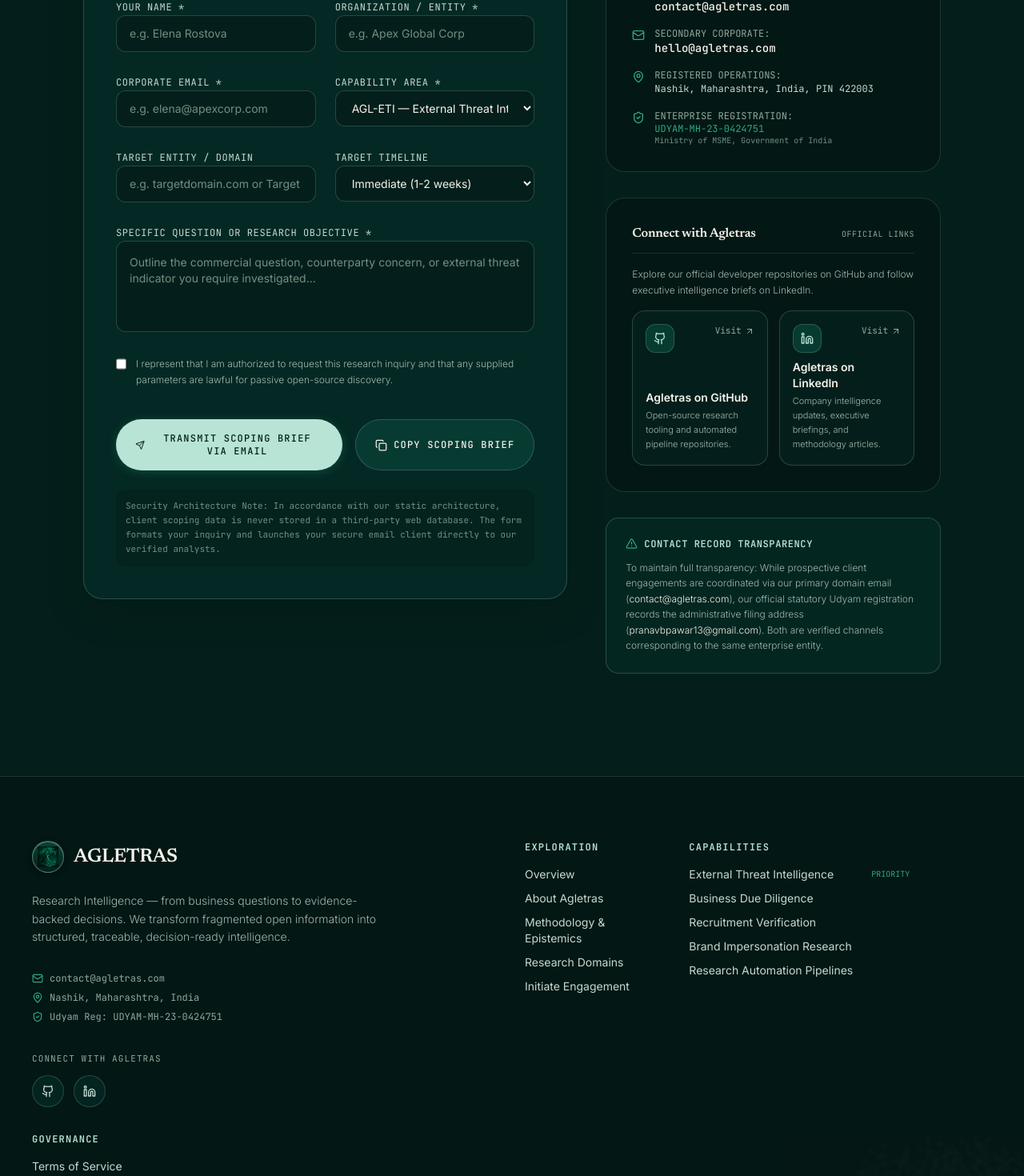
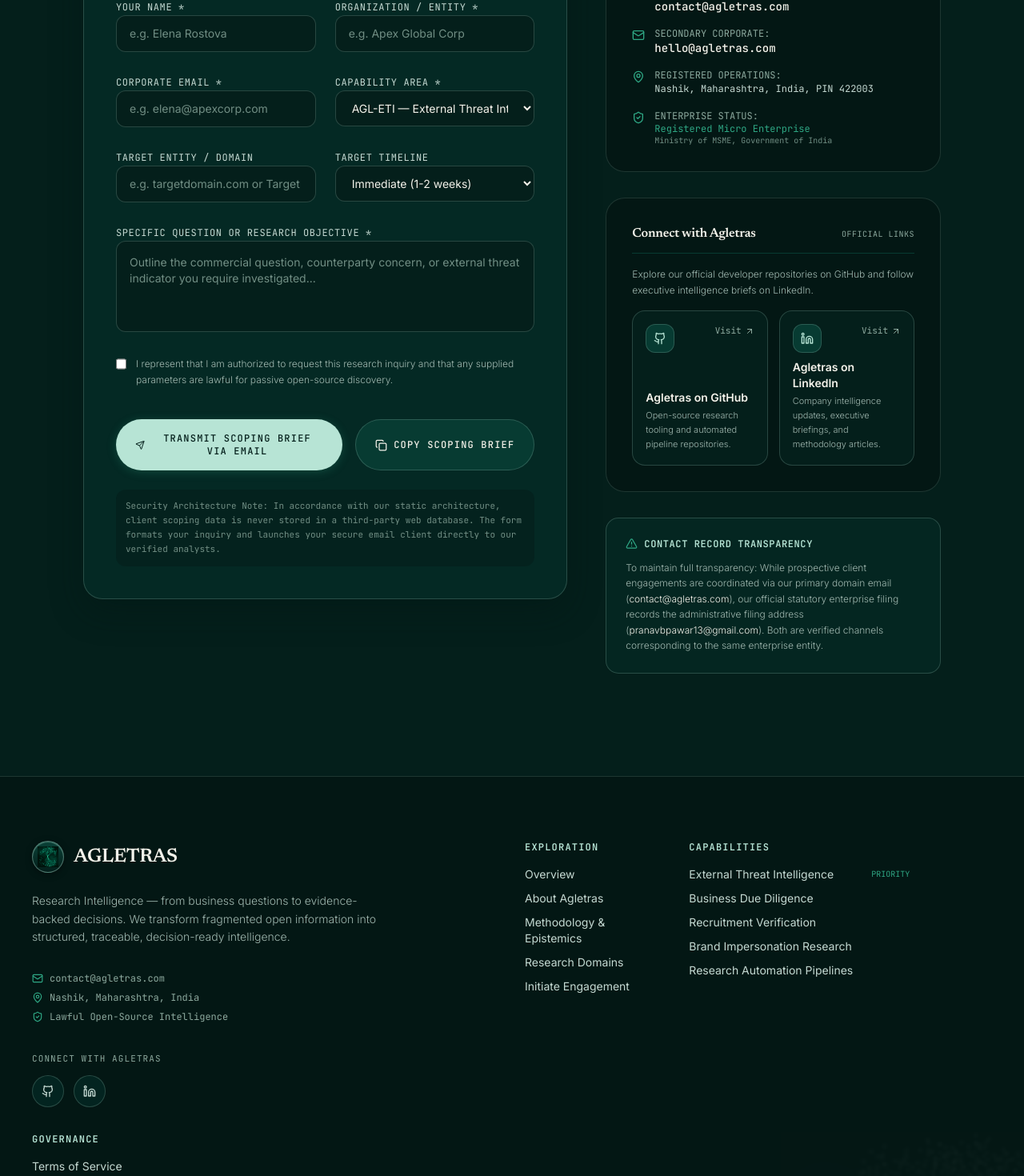
Before and after one commit to hrudyanshkayastha/web-site-aglestras, a Next.js app: page /contact in a window 1280 px wide. Shown: the part 600-2070 px from the top of the page at 80% size. Built offline with nearby package versions, Linux system fonts and the light colour scheme.

Commit message:
chore: remove Udyam registration number and references across website and docs

```diff
--- a/src/app/about/page.tsx
+++ b/src/app/about/page.tsx
@@ -89,13 +89,13 @@
               <strong className="text-[#F4F2EA] text-sm font-medium block">
                 Ministry of MSME, Govt of India
               </strong>
-              <span className="text-[11px] text-[#A1B8B0]">Udyam Registration</span>
+              <span className="text-[11px] text-[#A1B8B0]">Statutory Enterprise Filing</span>
             </div>
 
             <div className="p-5 rounded-2xl bg-[#073B32]/30 border border-[#B7E4D5]/15 space-y-1.5">
-              <span className="text-[#8DA99E] uppercase block">Registration Certificate ID</span>
+              <span className="text-[#8DA99E] uppercase block">Enterprise Status</span>
               <strong className="text-[#2FA885] text-sm font-medium block">
-                {companyData.registration.number}
+                Active Micro Enterprise
               </strong>
               <span className="text-[11px] text-[#A1B8B0]">Incorporated: August 1, 2026</span>
             </div>
--- a/src/app/contact/page.tsx
+++ b/src/app/contact/page.tsx
@@ -315,8 +315,8 @@
                 <div className="flex items-start gap-3">
                   <ShieldCheck size={16} className="text-[#2FA885] shrink-0 mt-0.5" />
                   <div>
-                    <span className="text-[#8DA99E] block uppercase">Enterprise Registration:</span>
-                    <span className="text-[#2FA885]">{companyData.registration.number}</span>
+                    <span className="text-[#8DA99E] block uppercase">Enterprise Status:</span>
+                    <span className="text-[#2FA885]">Registered Micro Enterprise</span>
                     <span className="text-[#718E84] block text-[10px]">
                       Ministry of MSME, Government of India
                     </span>
@@ -350,7 +350,7 @@
               <p className="text-xs text-[#A1B8B0] leading-relaxed font-light">
                 To maintain full transparency: While prospective client engagements are coordinated via
                 our primary domain email (<span className="text-[#F4F2EA]">{companyData.contacts.corporateEmail}</span>),
-                our official statutory Udyam registration records the administrative filing address
+                our official statutory enterprise filing records the administrative filing address
                 (<span className="text-[#F4F2EA]">{companyData.contacts.registeredOwnerEmail}</span>). Both are
                 verified channels corresponding to the same enterprise entity.
               </p>
--- a/src/components/layout/Footer.tsx
+++ b/src/components/layout/Footer.tsx
@@ -58,7 +58,7 @@
               </div>
               <div className="flex items-center gap-2">
                 <ShieldCheck size={14} className="text-[#2FA885]" />
-                <span>Udyam Reg: {companyData.registration.number}</span>
+                <span>Lawful Open-Source Intelligence</span>
               </div>
             </div>
 
--- a/src/data/company.ts
+++ b/src/data/company.ts
@@ -2,8 +2,7 @@
   name: "AGLETRAS",
   legalName: "AGLETRAS",
   registration: {
-    authority: "Ministry of Micro, Small and Medium Enterprises, Government of India (Udyam)",
-    number: "UDYAM-MH-23-0424751",
+    authority: "Ministry of Micro, Small and Medium Enterprises, Government of India",
     classification: "Micro Enterprise (Services)",
     incorporationDate: "2026-08-01",
     location: "Nashik, Maharashtra, India, PIN 422003",
```
Also changed, not shown: 2 other files (tests, documents, lock files or other folders).
